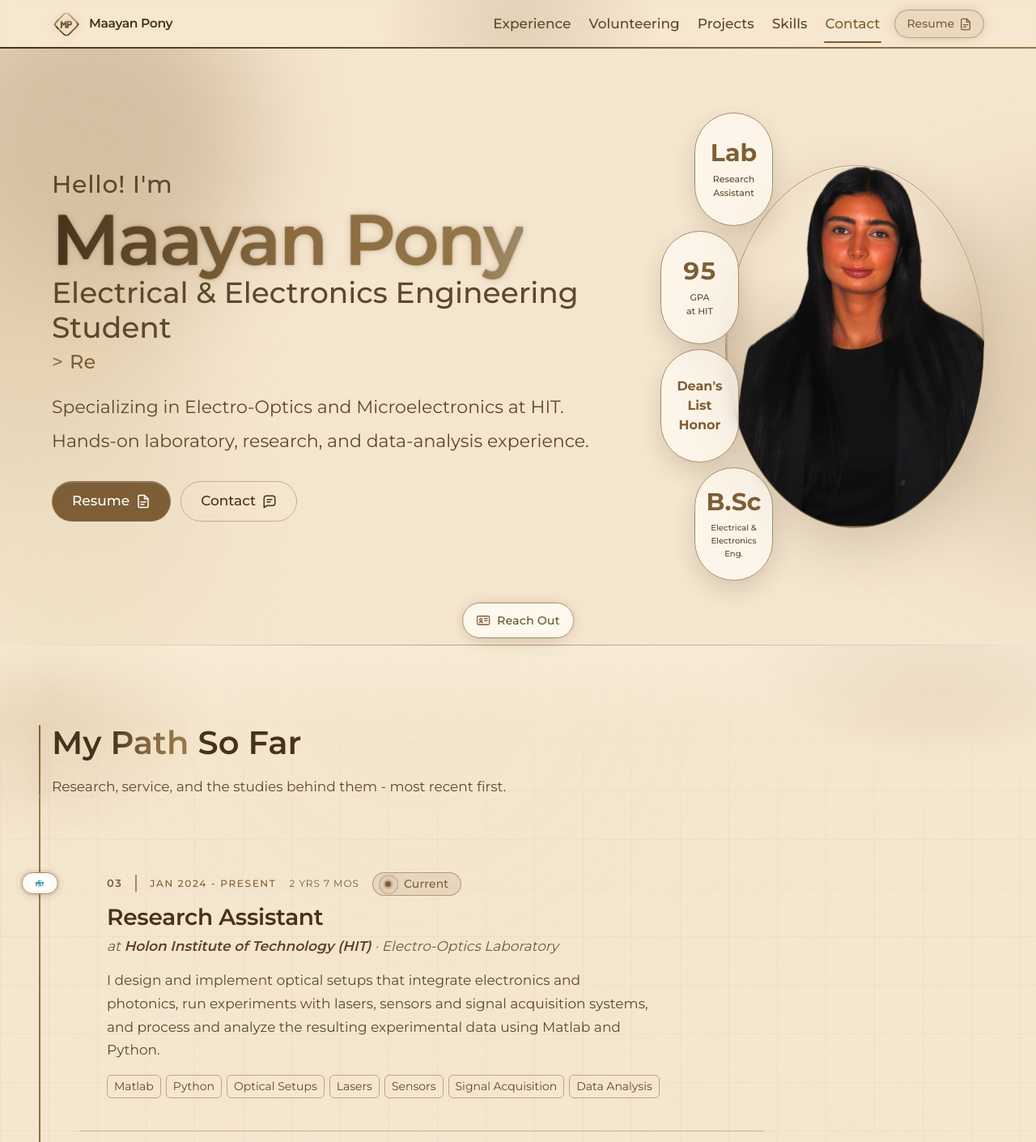
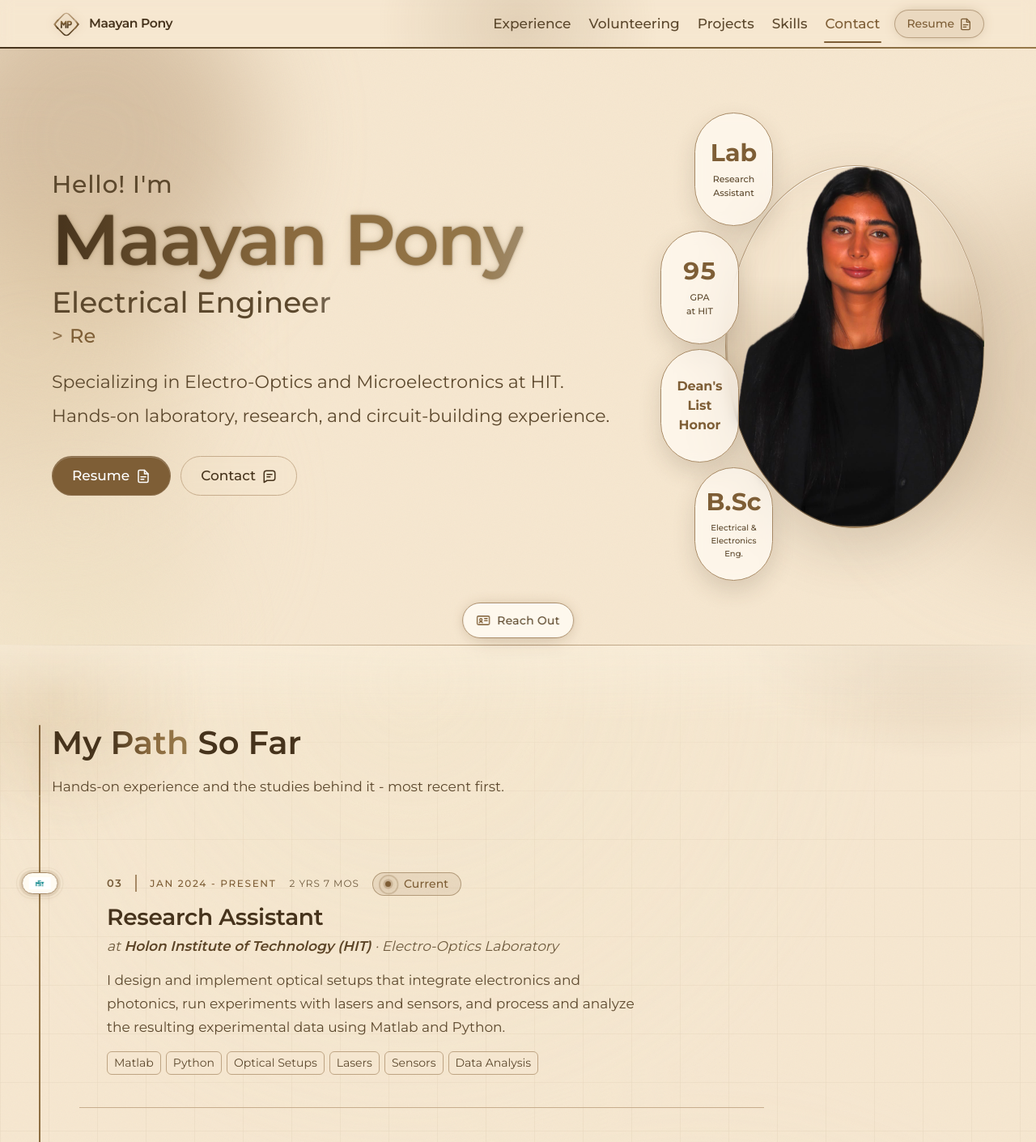
Before and after one commit to noampony/MaayanPortfolio, a Next.js app: page / in a window 1280 px wide. Shown: the top 1410 px of the page at 81% size. Built offline with nearby package versions, Linux system fonts and the light colour scheme; no server answers.

Commit message:
refactor profile and content: update titles and descriptions to reflect transition from student to engineer

```diff
--- a/app/layout.tsx
+++ b/app/layout.tsx
@@ -17,22 +17,22 @@ export const metadata: Metadata = {
   // app/twitter-image.png) to absolute URLs so link unfurlers (WhatsApp,
   // Notion, Slack, etc.) can fetch them.
   metadataBase: new URL(siteUrl),
-  title: "Maayan Pony | Electrical & Electronics Engineering Student",
+  title: "Maayan Pony | Electrical Engineer",
   description:
-    "Maayan Pony is a fourth-year Electrical & Electronics Engineering B.Sc. student at HIT, specializing in Electro-Optics and Microelectronics, with hands-on laboratory and research experience.",
+    "Maayan Pony is an Electrical Engineer at HIT, specializing in Electro-Optics and Microelectronics, with hands-on laboratory and research experience.",
   openGraph: {
-    title: "Maayan Pony | Electrical & Electronics Engineering Student",
+    title: "Maayan Pony | Electrical Engineer",
     description:
-      "Maayan Pony is a fourth-year Electrical & Electronics Engineering B.Sc. student at HIT, specializing in Electro-Optics and Microelectronics, with hands-on laboratory and research experience.",
+      "Maayan Pony is an Electrical Engineer at HIT, specializing in Electro-Optics and Microelectronics, with hands-on laboratory and research experience.",
     type: "website",
     url: homepageUrl,
     siteName: "Maayan Pony",
   },
   twitter: {
     card: "summary_large_image",
-    title: "Maayan Pony | Electrical & Electronics Engineering Student",
+    title: "Maayan Pony | Electrical Engineer",
     description:
-      "Maayan Pony is a fourth-year Electrical & Electronics Engineering B.Sc. student at HIT, specializing in Electro-Optics and Microelectronics, with hands-on laboratory and research experience.",
+      "Maayan Pony is an Electrical Engineer at HIT, specializing in Electro-Optics and Microelectronics, with hands-on laboratory and research experience.",
   },
 };
 
--- a/components/sections/ExperienceIntro.tsx
+++ b/components/sections/ExperienceIntro.tsx
@@ -33,7 +33,7 @@ export function ExperienceIntro() {
             So Far
           </>
         }
-        lead="Research, service, and the studies behind them - most recent first."
+        lead="Hands-on experience and the studies behind it - most recent first."
       />
     </motion.div>
   );
--- a/components/sections/HeroContent.tsx
+++ b/components/sections/HeroContent.tsx
@@ -337,7 +337,7 @@ export function HeroContent({ initials }: HeroContentProps) {
           </h1>
 
           <motion.p
-            className="m-0 text-h2 font-medium text-text-secondary sm:text-h1 lg:text-[2.25rem]"
+            className="m-0 mt-2 text-h2 font-medium text-text-secondary sm:mt-3 sm:text-h1 lg:text-[2.25rem]"
             initial={prefersReducedMotion ? false : { opacity: 0, y: 10 }}
             animate={contentRevealed ? { opacity: 1, y: 0 } : { opacity: 0, y: 10 }}
             transition={{ duration: 0.68, ease: easeOut, delay: prefersReducedMotion ? 0 : 0.18 }}
--- a/components/sections/MyImpact.tsx
+++ b/components/sections/MyImpact.tsx
@@ -90,7 +90,7 @@ export function MyImpact() {
           headingId="volunteering-heading"
           title="Volunteering & Community"
           lead={
-            <>Where I give my time outside the lecture hall - and what each one is for.</>
+            <>Where I give my time outside the lab - and what each one is for.</>
           }
         />
 
--- a/components/seo/StructuredData.tsx
+++ b/components/seo/StructuredData.tsx
@@ -25,7 +25,7 @@ export function StructuredData() {
     "@type": "WebSite",
     name: profile.name,
     description:
-      "Maayan Pony is a fourth-year Electrical & Electronics Engineering B.Sc. student at HIT, specializing in Electro-Optics and Microelectronics, with hands-on laboratory and research experience.",
+      "Maayan Pony is an Electrical Engineer at HIT, specializing in Electro-Optics and Microelectronics, with hands-on laboratory and research experience.",
     inLanguage: "en",
     url: siteUrl,
   };
--- a/lib/content/data/about.ts
+++ b/lib/content/data/about.ts
@@ -48,11 +48,11 @@ const yearsExperienceCountLabel = String(
 
 const aboutData = {
   professionalSummary:
-    "I'm a fourth-year Electrical & Electronics Engineering B.Sc. student at HIT, " +
+    "I'm an Electrical Engineer pursuing my B.Sc. at HIT, " +
     "specializing in Electro-Optics and Microelectronics.\n\n" +
     "In the Electro-Optics Laboratory I design and implement optical setups that integrate " +
-    "electronics and photonics, run experiments with lasers, sensors and signal acquisition " +
-    "systems, and process the resulting data in Matlab and Python.\n\n" +
+    "electronics and photonics, run experiments with lasers and sensors, and process the " +
+    "resulting data in Matlab and Python.\n\n" +
     "I'm motivated to apply what I've learned in a practical environment, contribute to " +
     "innovative projects, and gain hands-on experience in the industry.",
   yearsExperienceStartDate: profile.yearsExperienceStartDate,
--- a/lib/content/data/contact.ts
+++ b/lib/content/data/contact.ts
@@ -24,7 +24,7 @@ const contactData = {
   heading: "Get In Touch",
   message:
     "Let's Work Together! Have something interesting to work on? Feel free to contact me.",
-  email: "Maayanpony11@gmail.com",
+  email: "maayanpony11@gmail.com",
   linkedIn: "https://www.linkedin.com/in/maayanpony/",
   phone: "+972 54 237 7256",
   location: "Israel",
--- a/lib/content/data/experience.ts
+++ b/lib/content/data/experience.ts
@@ -31,11 +31,10 @@ const experienceData = [
       "Optical Setups",
       "Lasers",
       "Sensors",
-      "Signal Acquisition",
       "Data Analysis",
     ],
     description:
-      "I design and implement optical setups that integrate electronics and photonics, run experiments with lasers, sensors and signal acquisition systems, and process and analyze the resulting experimental data using Matlab and Python.",
+      "I design and implement optical setups that integrate electronics and photonics, run experiments with lasers and sensors, and process and analyze the resulting experimental data using Matlab and Python.",
     confidentialityReviewed: true,
   },
 ] as const;
--- a/lib/content/data/profile.ts
+++ b/lib/content/data/profile.ts
@@ -4,9 +4,10 @@
  * Sourced from the owner's CV ("Maayan Pony - CV"): name, the About-Me summary, and the
  * main fields (derived from the CV's About Me + Technical Skills lists).
  *
- * `title` is `Electrical & Electronics Engineering Student` - the CV's own framing
- * ("Fourth-year Electrical & Electronics Engineering B.Sc. student"). The hero body copy
- * below keeps the CV's About-Me wording.
+ * `title` is `Electrical Engineer` - owner-directed framing that moves away from the CV's
+ * own "student" wording (the owner no longer wants to be presented as a student). The
+ * degree itself is untouched: it still reads `B.Sc. Electrical & Electronics Engineering`
+ * wherever the degree title is shown (see `about.ts`).
  *
  * `yearsExperienceStartDate` anchors to `2024-01`, the start of the Electro-Optics
  * Laboratory research assistantship. The CV gives the year only ("2024 - present"), so the
@@ -24,12 +25,12 @@ import { validateProfile } from "../validate";
 
 const profileData = {
   name: "Maayan Pony",
-  title: "Electrical & Electronics Engineering Student",
+  title: "Electrical Engineer",
   oneLineSummary:
-    "A fourth-year Electrical & Electronics Engineering student specializing in Electro-Optics and Microelectronics",
+    "An Electrical Engineer specializing in Electro-Optics and Microelectronics",
   // Two lines, each kept short: the Hero renders them unwrapped at xl.
   heroText:
-    "Specializing in Electro-Optics and Microelectronics at HIT.\nHands-on laboratory, research, and data-analysis experience.",
+    "Specializing in Electro-Optics and Microelectronics at HIT.\nHands-on laboratory, research, and circuit-building experience.",
   location: "Israel",
   profileImage: "/profile.png",
   yearsExperienceStartDate: "2024-01",
--- a/lib/content/data/projects.ts
+++ b/lib/content/data/projects.ts
@@ -35,7 +35,7 @@ const projectData = [
   },
   {
     name: "Microcontrollers Lab",
-    role: "Student Engineer",
+    role: "Engineer",
     shortDescription:
       "Embedded systems designed, programmed in C, and tested on real hardware in the HIT Microcontrollers Lab.",
     problemSolved:
@@ -49,7 +49,7 @@ const projectData = [
   },
   {
     name: "Semiconductors Lab",
-    role: "Student Engineer",
+    role: "Engineer",
     shortDescription:
       "Characterization of diodes and transistors, with I-V curves extracted from measurement.",
     problemSolved:
```
